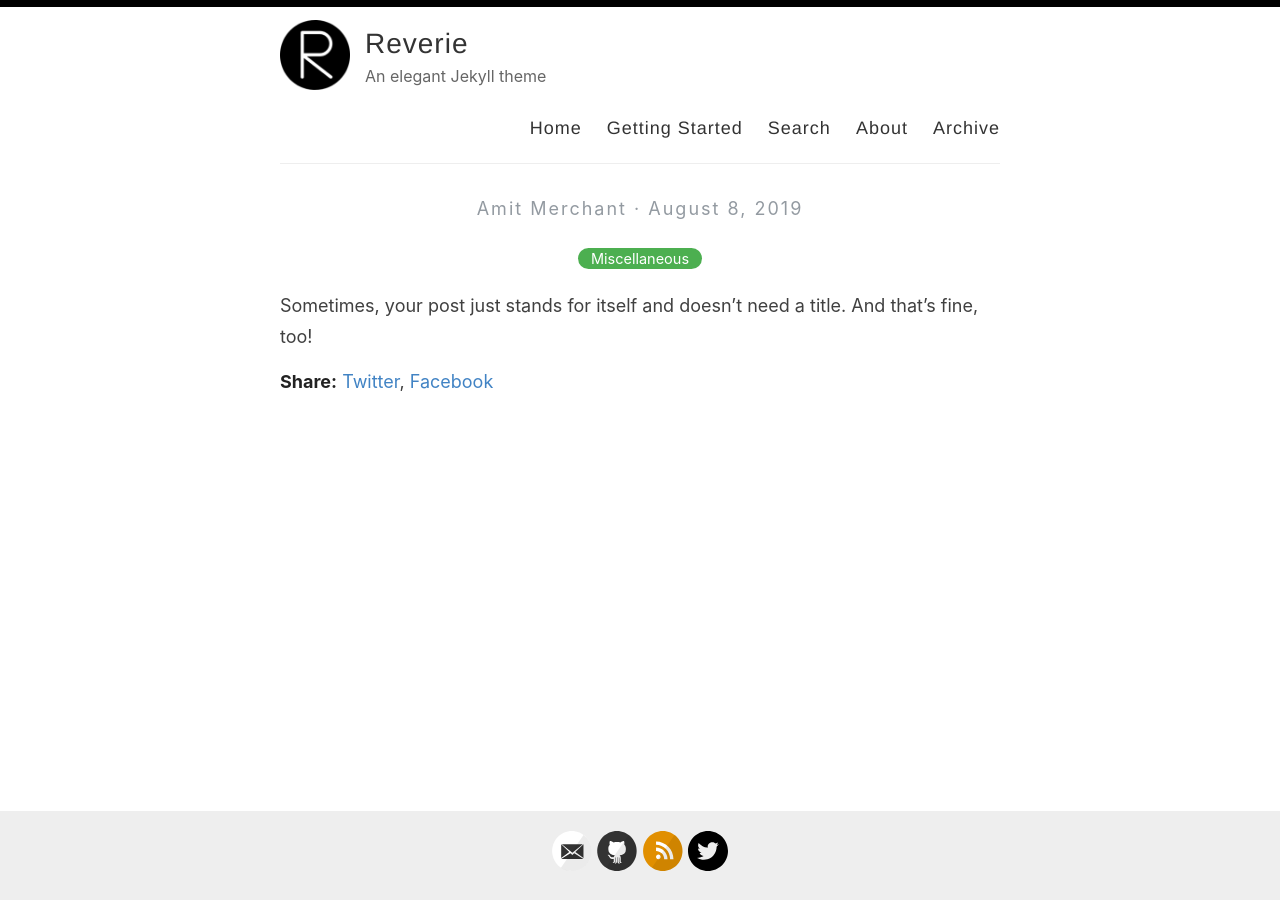
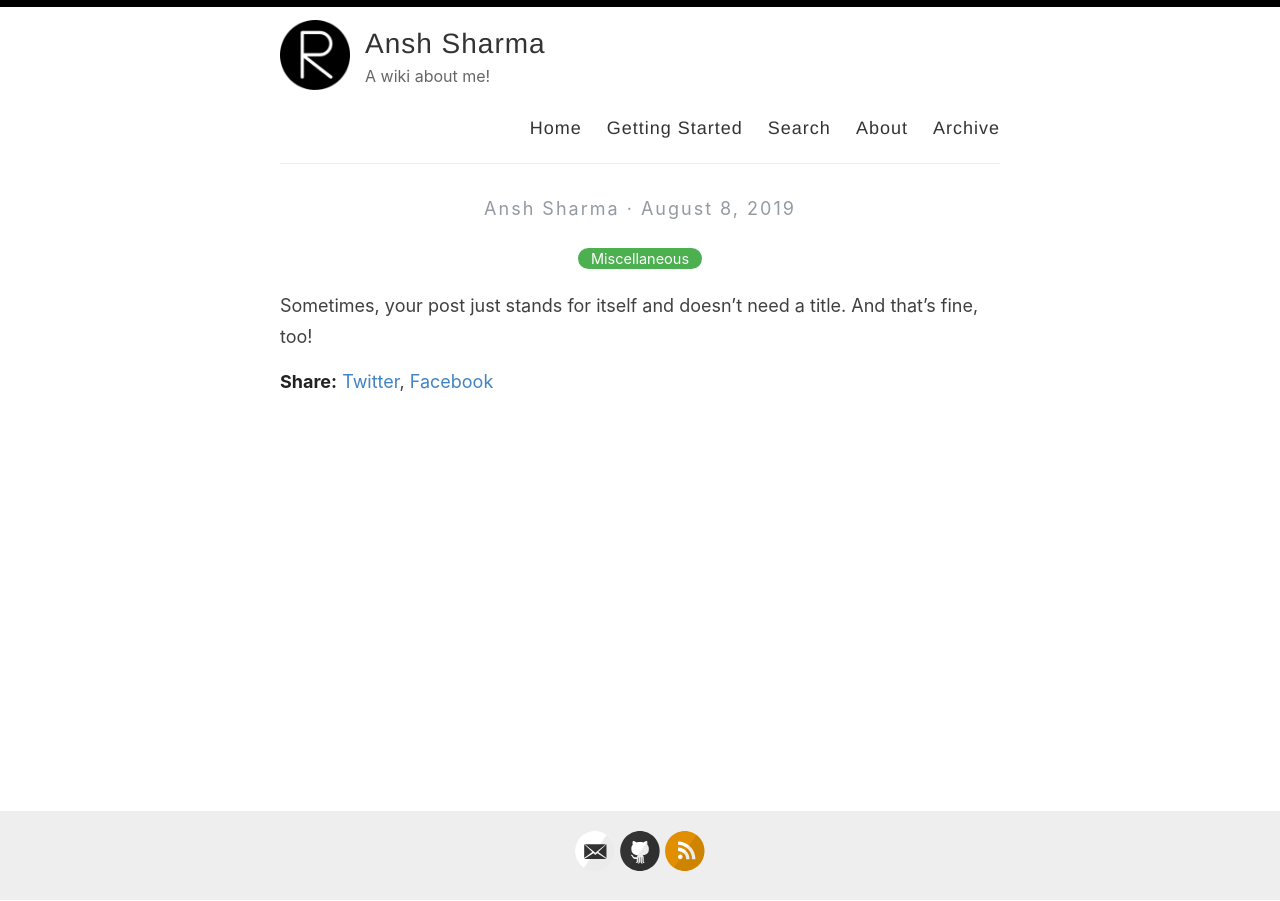
Before and after one commit to AsheriasI/asheriasi.github.io, a Jekyll site: the page built from _posts/2019-08-08-no-title-posts.md, in a window 1280 px wide. Built offline with Jekyll 4.4.1, drawn with Linux system fonts in a browser that asks for light colours.

Commit message:
Update _config.yml

```diff
--- a/_config.yml
+++ b/_config.yml
@@ -3,13 +3,13 @@
 #
 
 # Name of your site (displayed in the header)
-name: Reverie
+name: Ansh Sharma
 
 # Name of the author
-author: Amit Merchant
+author: Ansh Sharma
 
 # Short bio or description (displayed in the header)
-description: An elegant Jekyll theme
+description: A wiki about me!
 
 # URL of your avatar or profile pic (you could use your GitHub profile pic)
 avatar: /images/reverie.png
@@ -24,12 +24,12 @@ footer-links:
   email: amit.d.merchant@gmail.com
   facebook:
   flickr:
-  github: amitmerchant1990/reverie
+  github: AsheriasI
   instagram:
   linkedin:
   pinterest:
   rss: rss
-  twitter: amit_merchant
+  twitter:
   stackoverflow:
   youtube: # channel/<your_long_string> or user/<user-name>
   googleplus: # anything in your profile username that comes after plus.google.com/
@@ -41,21 +41,21 @@ footer-links:
 disqus:
 
 # Enter your Google Analytics web tracking code (e.g. UA-2110908-2) to activate tracking
-google_analytics: UA-43339302-11
+google_analytics:
 
 # For newer "GA4" analytics, use the following instead of the "UA" entry above
 #google_analytics_ga4: G-GABC1DEFG
 
 # Your website URL (e.g. http://amitmerchant1990.github.io or http://www.amitmerchant.com)
 # Used for Sitemap.xml and your RSS feed
-url: http://www.amitmerchant.com/reverie
-enforce_ssl: https://www.amitmerchant.com/reverie
+url: http://asheriasi.github.io
+enforce_ssl: https://asheriasi.github.io
 
 # If you're hosting your site at a Project repository on GitHub pages
 # (http://yourusername.github.io/repository-name)
 # and NOT your User repository (http://yourusername.github.io)
 # then add in the baseurl here, like this: "/repository-name"
-baseurl: "/reverie"
+#baseurl: "/reverie"
 
 #
 # !! You don't need to change any of the configuration flags below !!
```
